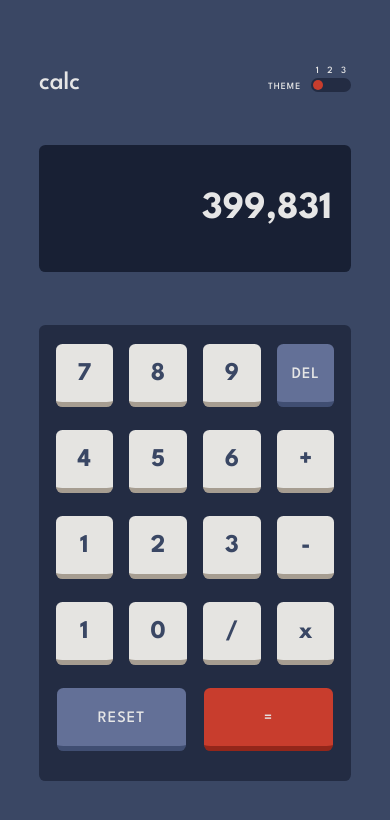
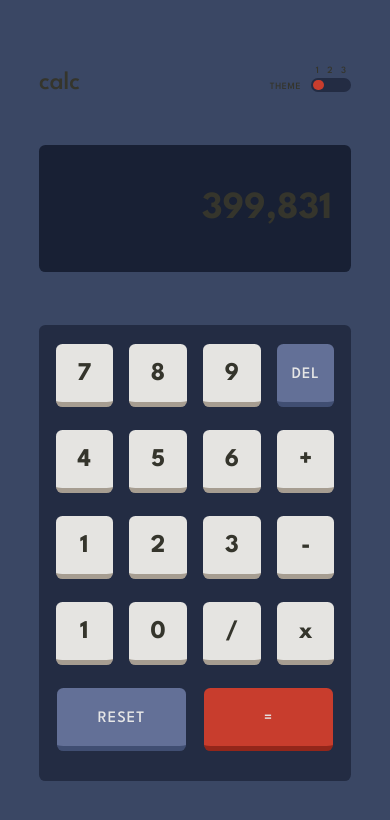
Before and after one commit to mkreive/Calculator, a website: page index.html in a window 390 px wide. Drawn offline with Linux system fonts and the light colour scheme.

Commit message:
styling: themes done

```diff
--- a/sass/abstracts/_variables.scss
+++ b/sass/abstracts/_variables.scss
@@ -43,7 +43,7 @@ $font-weight-light: 300;
     $color-key-shadow-2: hsl(28, 16%, 65%);
 
     // FONT
-    --font-color-main-light: hsl(221, 14%, 31%);
+    --font-color-main-light: hsl(0, 0%, 90%);
     --font-color-main-dark: hsl(221, 14%, 31%);
     --font-color-white: hsl(0, 0, 100%);
 }
@@ -62,7 +62,8 @@ $font-weight-light: 300;
     --color-key-shadow-2: hsl(290, 70%, 36%);
 
     // FONT
-    --font-color-main-light: hsl(52, 100%, 62%);
-    --font-color-main-dark: hsl(198, 20%, 13%);
+    --font-color-main-light: hsl(0, 0%, 90%);
+    --font-color-main-dark: hsl(52, 100%, 62%);
     --font-color-white: hsl(0, 0, 100%);
 }
+//hsl(198, 20%, 13%)
--- a/sass/components/_btn.scss
+++ b/sass/components/_btn.scss
@@ -7,7 +7,7 @@
     border-radius: 1rem;
     border-bottom: 5px solid var(--color-key-shadow-2);
     font-size: $font-size-big;
-    color: var(--color-background-main);
+    color: var(--font-color-main-dark);
     font-weight: $font-weight-heavy;
 
     &:nth-child(4) {
--- a/sass/components/_toggle.scss
+++ b/sass/components/_toggle.scss
@@ -9,7 +9,7 @@
             cursor: pointer;
             border: none;
             background-color: var(--color-background-main);
-            color: var(--font-color-main-light);
+            color: var(--font-color-main-dark);
             font-size: $font-size-small;
             margin: 0.4rem;
         }
@@ -19,7 +19,7 @@
         height: 2.2rem;
         background-color: var(--color-background-toggle-and-keypad);
         border-radius: 2rem;
-        padding: 0.15rem 0.15rem 0 0.15rem;
+        padding: 0.15rem 0.2rem 0 0.2rem;
 
         &-circle {
             position: relative;
--- a/sass/layout/_header.scss
+++ b/sass/layout/_header.scss
@@ -5,7 +5,7 @@
     align-items: baseline;
 
     &__logo {
-        color: var(--font-color-main-light);
+        color: var(--font-color-main-dark);
         font-size: $font-size-big;
     }
 
@@ -16,9 +16,9 @@
         &-header {
             margin-right: 1.5rem;
             text-transform: uppercase;
-            color: var(--font-color-main-light);
+            color: var(--font-color-main-dark);
             font-size: $font-size-small;
-            letter-spacing: 0.15rem;
+            letter-spacing: 0.1rem;
         }
     }
 }
--- a/sass/layout/_screen.scss
+++ b/sass/layout/_screen.scss
@@ -9,7 +9,7 @@
 
     &-number {
         font-size: $font-size-very-big;
-        color: var(--font-color-main-light);
+        color: var(--font-color-main-dark);
         font-weight: $font-weight-heavy;
         margin-right: 3rem;
     }
```
Also changed, not shown: css/style.css.
